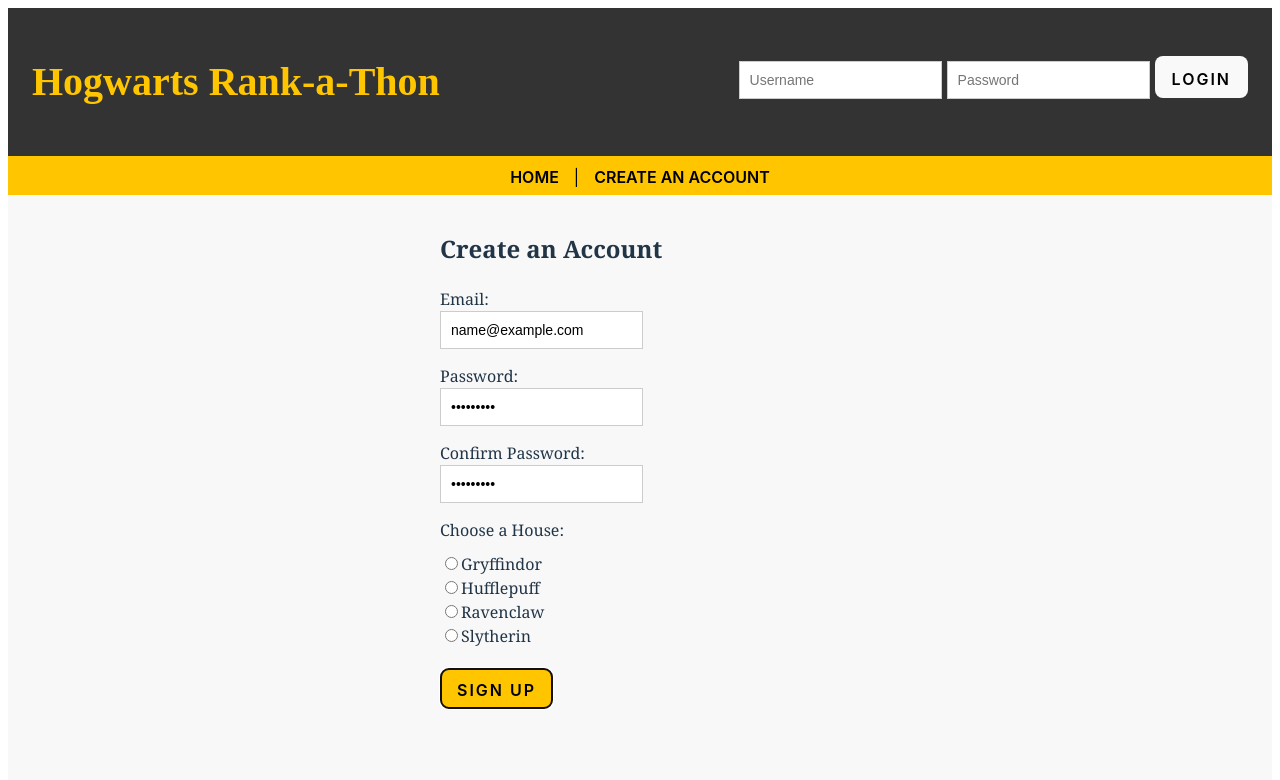
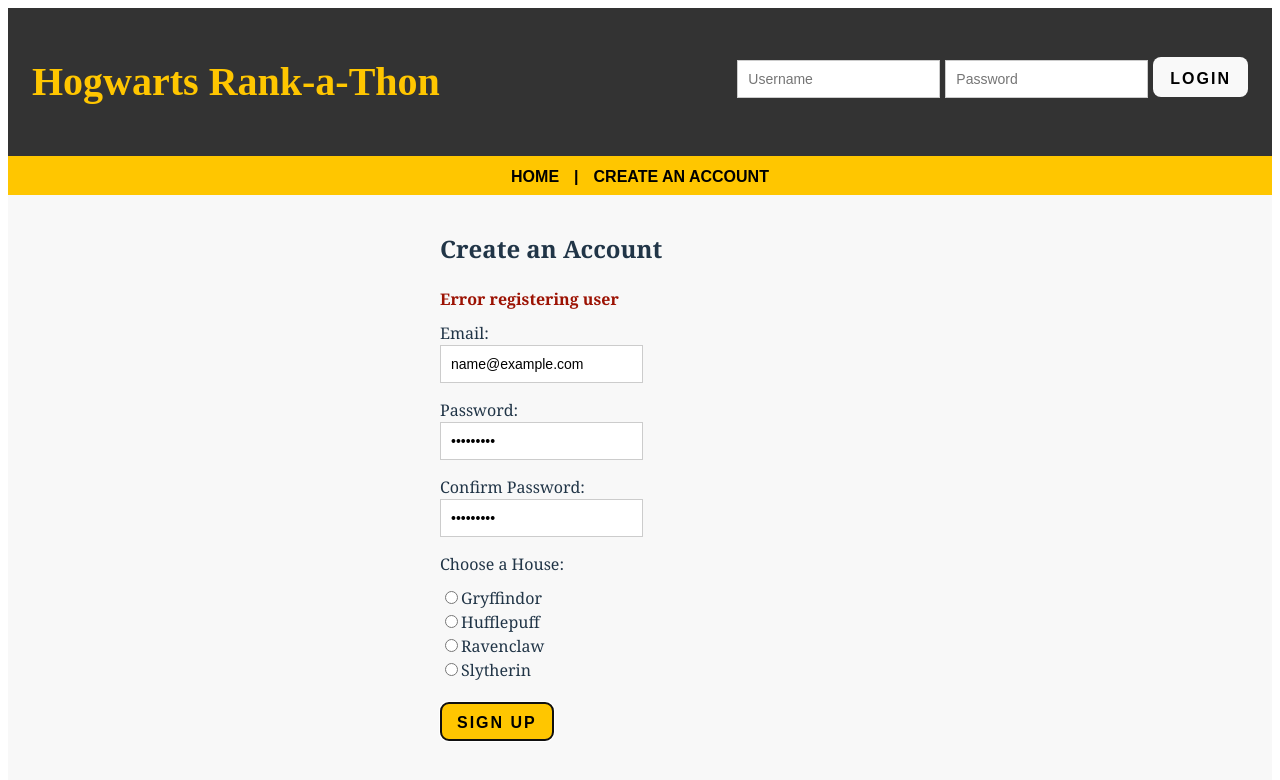
Before and after one commit to CoffeeCam/Capstone, a React (Vite) app: page /signup in a window 1280 px wide. Both pictures are taken after typing "name@example.com", "Sample123", "Sample123" into the empty fields and a click on the button "SIGN UP". Shown: the top 780 px of the page. Built offline with nearby package versions, Linux system fonts and the light colour scheme; no server answers; a web font is replaced by a local one.

Commit message:
signup error messages

```diff
--- a/src/client/components/SignupPage.jsx
+++ b/src/client/components/SignupPage.jsx
@@ -6,6 +6,9 @@ function SignupPage() {
     const [password, setPassword] = useState('');
     const [confirmPassword, setConfirmPassword] = useState('');
     const [selectedHouse, setSelectedHouse] = useState('');
+    const [errorMessage, setErrorMessage] = useState('');
+    const [successMessage, setSuccessMessage] = useState('');
+    const [isRegistrationSuccessful, setIsRegistrationSuccessful] = useState(false);
 
     const handleSignup = async (e) => {
       e.preventDefault();
@@ -26,12 +29,20 @@ function SignupPage() {
         if (response.ok) {
           const data = await response.json();
           console.log('Registration successful!', data);
+          setIsRegistrationSuccessful(true);
+  setSuccessMessage(`Registration successful! You have been sorted into ${selectedHouse}.`);
         } else {
           const errorMessage = await response.text();
-          console.error('Registration failed:', errorMessage);
+          try {
+            const errorObj = JSON.parse(errorMessage);
+            setErrorMessage(errorObj.message); // Set error message state
+          } catch (error) {
+            setErrorMessage(errorMessage);
+          }
         }
       } catch (error) {
         console.error('Error registering user:', error);
+        setErrorMessage('Error registering user'); // Set error message state
       }
     };
 
@@ -39,6 +50,7 @@ function SignupPage() {
       <>
         <div style={{ textAlign: 'left', maxWidth: '400px', margin: '0 auto'  }}>
           <h2>Create an Account</h2>
+          {errorMessage && <div style={{ color: '#9c1203', fontWeight: 600, marginBottom: '10px' }}>{errorMessage}</div>}
           <form onSubmit={handleSignup}>
           <div style={{ marginBottom: '10px' }}>
               <label htmlFor="email" style={{ display: 'block' }}>Email:&nbsp;</label>
--- a/src/client/index.css
+++ b/src/client/index.css
@@ -40,7 +40,8 @@
   color: #000000;
   line-height: 2em;
   padding: 5px 0px 2px 0px;
-  font-family: "Inter", "Avenir", "Helvetica", sans-serif;
+  font-family: "gooddog-new",sans-serif;
+  font-weight: 600;
 }
 
 .navlinks a {
@@ -110,7 +111,7 @@ button {
   background-color: #f9f9f9;
   cursor: pointer;
   transition: border-color 0.25s;
-  font-family: "Inter", "Avenir", "Helvetica", sans-serif;
+  font-family: "gooddog-new",sans-serif;
   letter-spacing: 2px;
 }
 button:hover {
@@ -132,12 +133,13 @@ button:focus-visible {
   background-color: #ffc600;
   cursor: pointer;
   transition: border-color 0.25s;
-  font-family: "Inter", "Avenir", "Helvetica", sans-serif;
+  font-family: "gooddog-new",sans-serif;
   letter-spacing: 2px;
 }
 
 .signup:hover {
   border-color: #2d004d;
+  border-width: 2px;
   background-color: #ffc600;
 }
 
@@ -210,7 +212,6 @@ input[type="email"] {
   text-align: center;
   padding: 10px;
 }
-
 /* END HOME PAGE IMAGE DISPLAY */
 
 /* BEGIN GRADE STYLE */
--- a/src/server/api/users.js
+++ b/src/server/api/users.js
@@ -71,13 +71,13 @@ usersRouter.post('/register', async(req, res, next) => {
             res.status(401);
             next({
                 name: 'UserExistsError',
-                message: 'A user with that email already exists'
+                message: 'A user with that email already exists.'
             });
         }else if (password.length < 8) {
             res.status(401);
             next({
               name: 'PasswordLengthError',
-              message: 'Password Too Short!'
+              message: 'Password must be at least 8 characters in length.'
             });
         } else{
         const user = await createUser({
@@ -89,7 +89,7 @@ usersRouter.post('/register', async(req, res, next) => {
         if(!user){
             next({
                 name: 'UserCreationError',
-                message: 'There was a problem registering you. Please try again.',
+                message: 'Sorry, something went wrong. Please try again.',
             });
         }else{
         const token = jwt.sign({
```
